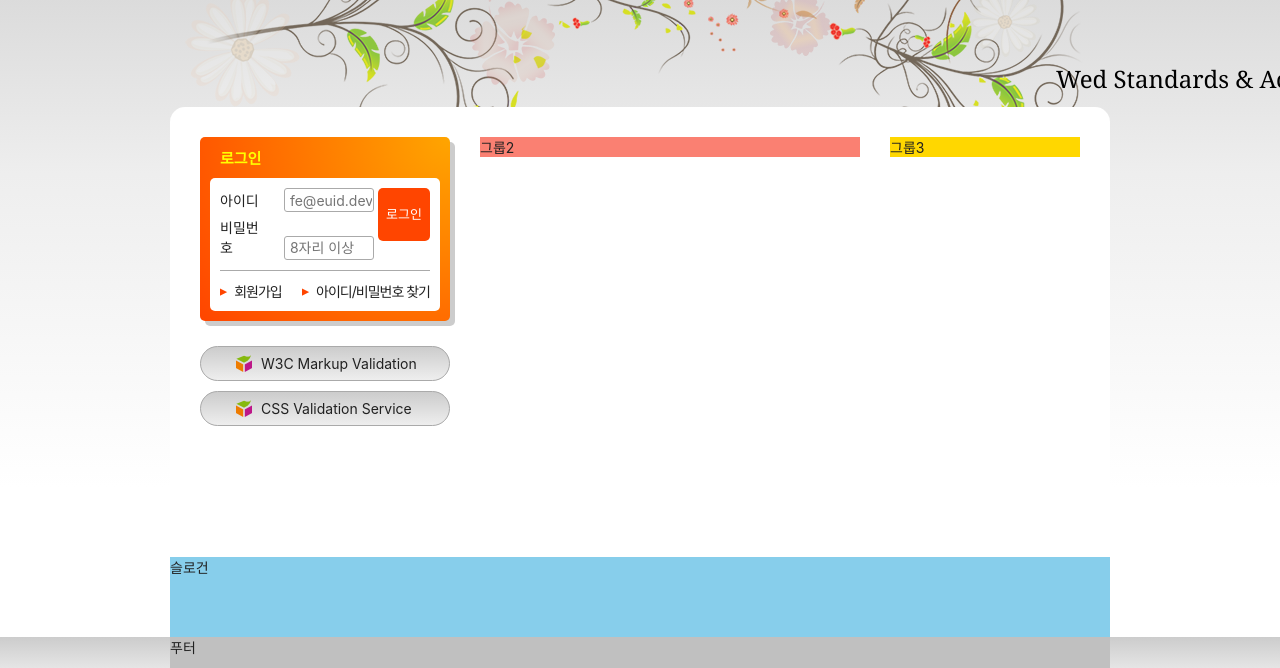
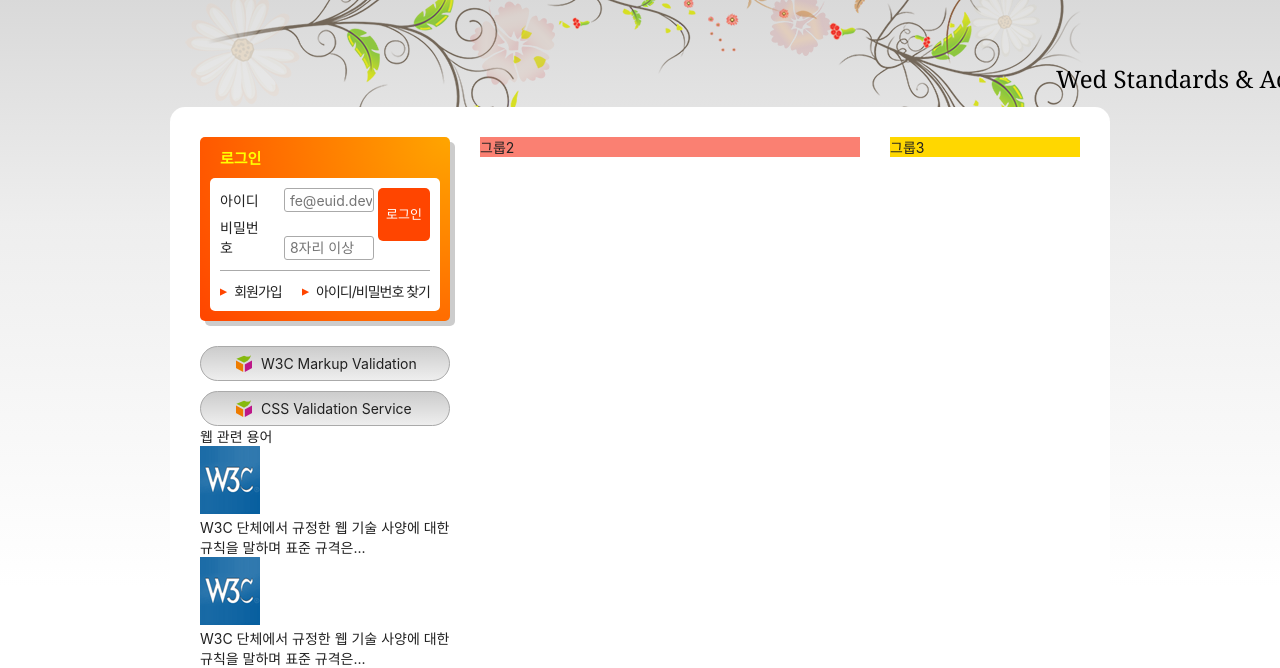
Before and after one commit to to06109/HTML5, a plain HTML site: page index.html in a window 1280 px wide. Shown: the part 140-808 px from the top of the page. Drawn offline with Linux system fonts and the light colour scheme; a web font is replaced by a local one.

Commit message:
웹 관련 용어 마크업

```diff
--- a/index.html
+++ b/index.html
@@ -221,6 +221,29 @@
             </a>
           </li>
         </ul>
+        <section class="term">웹 관련 용어</section>
+        <dl class="term-list">
+          <div>
+            <dt class="term-list-subject">
+              <dd class="term-list-thumbnail">
+                <img src="./assets/web_standards.gif" alt="W3C 로고" />
+              </dd>
+              <dd class="term-list-brief">
+                W3C 단체에서 규정한 웹 기술 사양에 대한 규칙을 말하며 표준 규격은...
+              </dd>
+            </dt>
+          </div>
+          <div class="cross">
+            <dt class="term-list-subject">
+              <dd class="term-list-thumbnail">
+                <img src="./assets/web_standards.gif" alt="W3C 로고" />
+              </dd>
+              <dd class="term-list-brief">
+                W3C 단체에서 규정한 웹 기술 사양에 대한 규칙을 말하며 표준 규격은...
+              </dd>
+            </dt>
+          </div>
+        </dl>
       </div>
       <div class="group group2">그룹2</div>
       <div class="group group3">그룹3</div>
```
